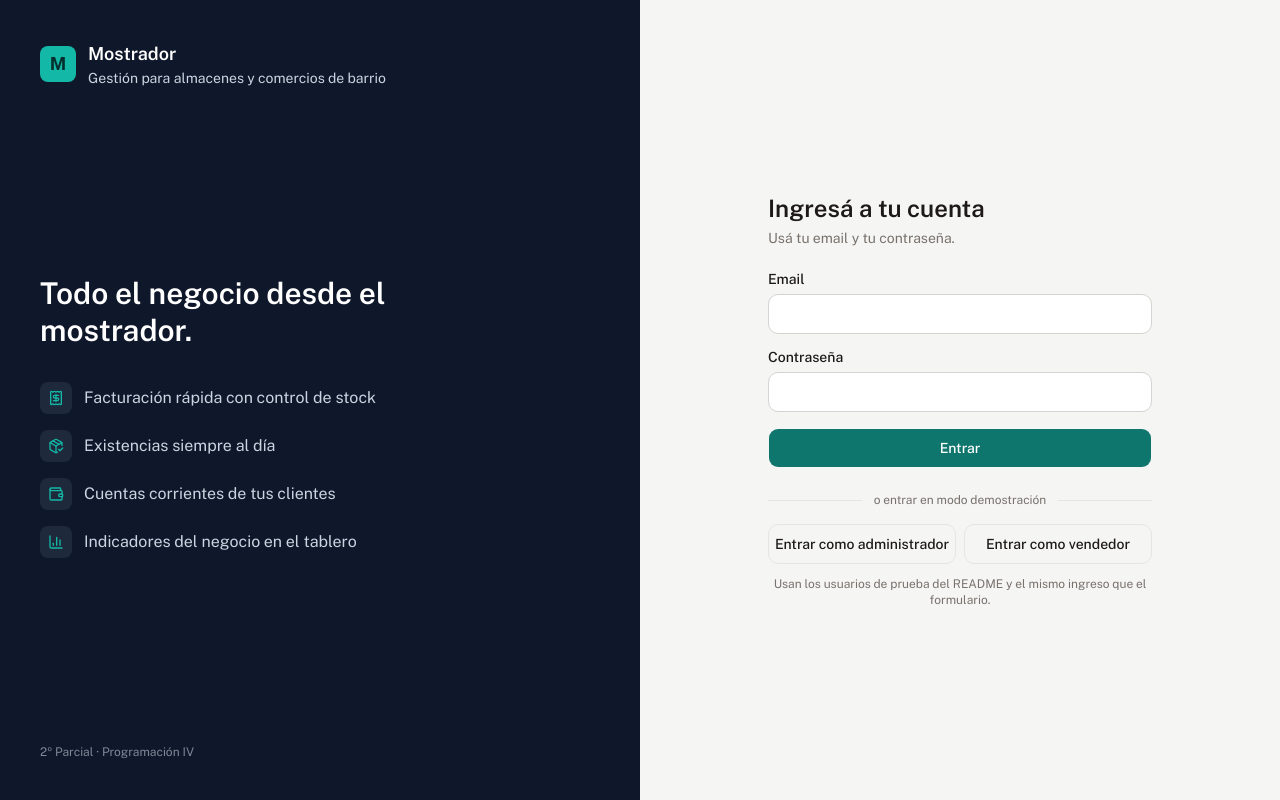
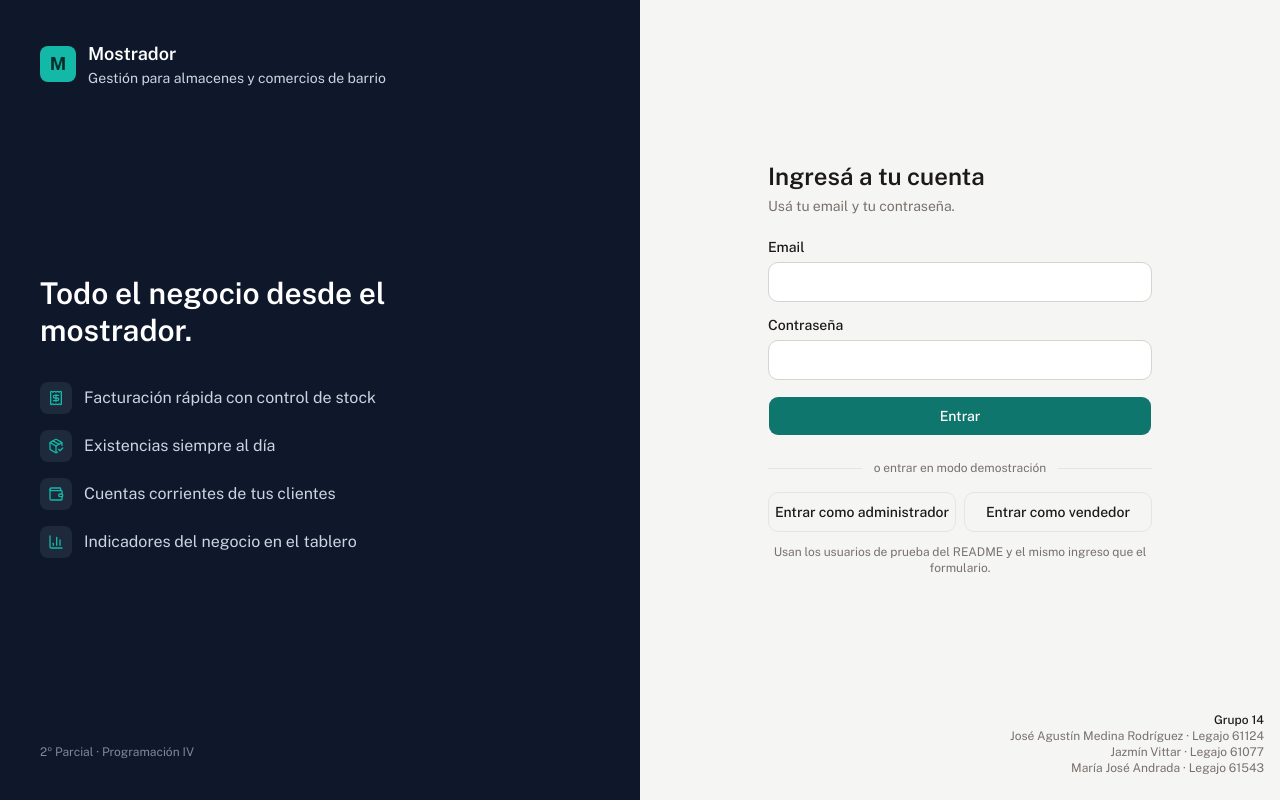
Before and after one commit to agustinmed13/sistema-ventas, a Next.js app: page /login in a window 1280 px wide. Built offline with nearby package versions, Linux system fonts and the light colour scheme.

Commit message:
Integrantes en login

```diff
--- a/app/login/page.tsx
+++ b/app/login/page.tsx
@@ -33,6 +33,15 @@ const DEMO = {
   admin: { email: 'admin@mostrador.com', password: 'Mostrador2026' },
   vendedor: { email: 'vendedor@mostrador.com', password: 'Vendedor2026' },
 };
+
+// Datos del grupo para la esquina inferior derecha (los mismos del
+// README, sección 2). Para cambiar un nombre o legajo, se toca acá.
+const GRUPO = 14;
+const integrantes = [
+  { nombre: 'José Agustín Medina Rodríguez', legajo: 61124 },
+  { nombre: 'Jazmín Vittar', legajo: 61077 },
+  { nombre: 'María José Andrada', legajo: 61543 },
+];
 
 // El cuadrado con la "M": el mismo logo que el panel lateral del sistema
 // (components/marco-app.tsx), para que se reconozca al entrar.
@@ -158,8 +167,12 @@ export default function PaginaLogin() {
         <p className="text-xs text-sidebar-foreground/60">2º Parcial · Programación IV</p>
       </section>
 
-      {/* ═══ DERECHA: el formulario ═══ */}
-      <section className="flex items-center justify-center px-4 py-10">
+      {/* ═══ DERECHA: el formulario ═══
+          flex-col: arriba el formulario (ocupa todo el alto libre con
+          flex-1) y abajo el pie con el grupo. Así el pie queda en la
+          esquina inferior derecha sin taparse nunca con el formulario. */}
+      <section className="flex flex-col px-4 py-6">
+        <div className="flex flex-1 items-center justify-center py-4">
         <div className="w-full max-w-sm space-y-6">
           {/* En el celular la zona izquierda no se ve: mostramos solo la
               marca arriba del formulario. md:hidden = se oculta desde 768px */}
@@ -255,6 +268,20 @@ export default function PaginaLogin() {
             </p>
           </div>
         </div>
+        </div>
+
+        {/* ═══ Pie: número de grupo e integrantes con legajo ═══
+            self-end = se pega a la derecha; text-right alinea el texto. */}
+        <footer className="self-end text-right text-xs text-muted-foreground">
+          <p className="font-medium text-foreground">Grupo {GRUPO}</p>
+          <ul>
+            {integrantes.map((integrante) => (
+              <li key={integrante.legajo}>
+                {integrante.nombre} · Legajo {integrante.legajo}
+              </li>
+            ))}
+          </ul>
+        </footer>
       </section>
     </main>
   );
```
